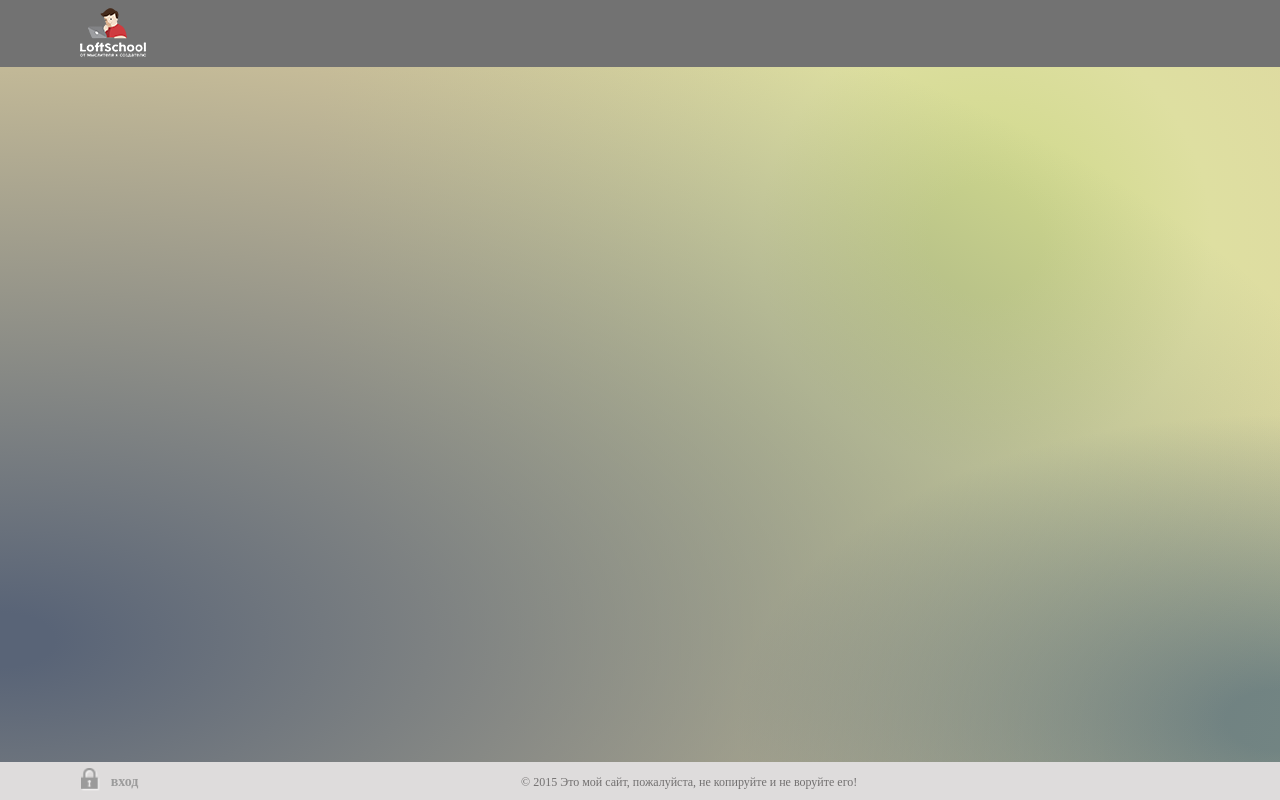
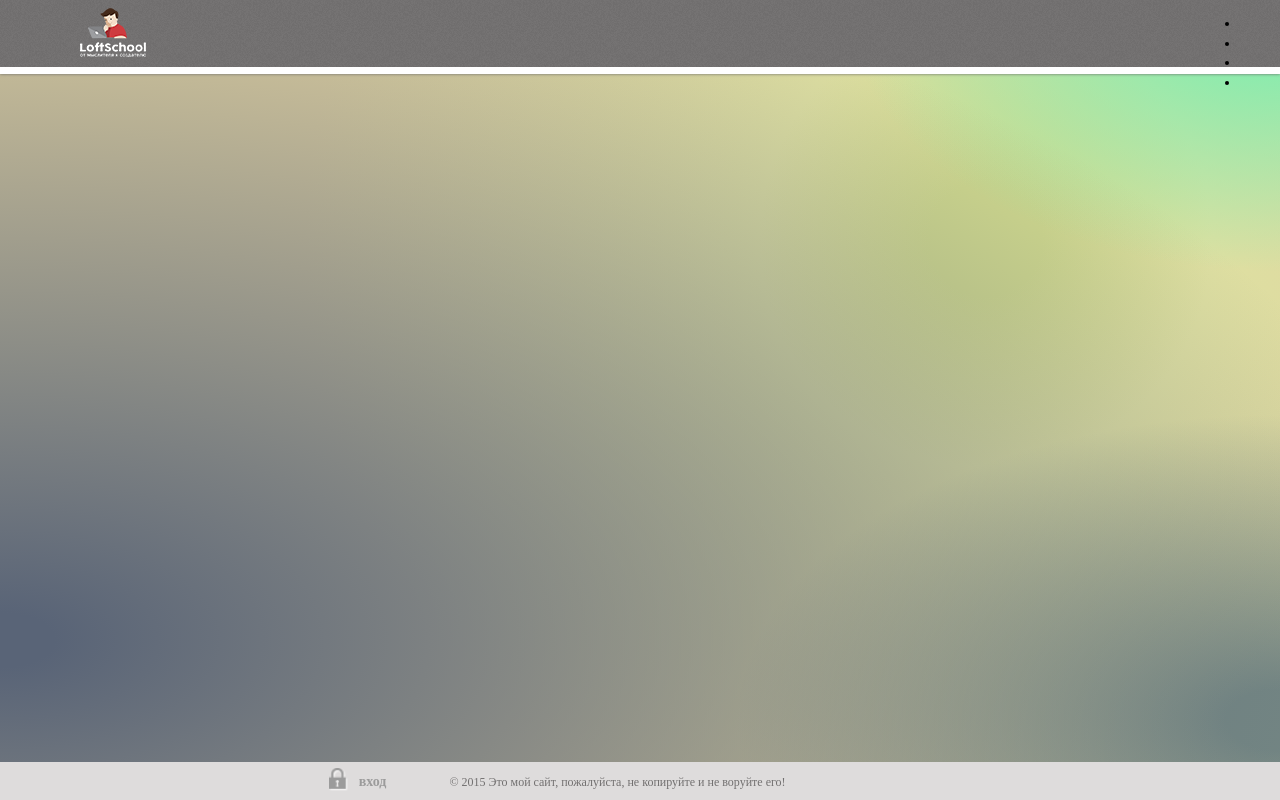
Before and after one commit to DANADJ/GVPortfolio-1, a PHP site: page / in a window 1280 px wide. Run offline with PHP 8.4, Linux system fonts and the light colour scheme; some libraries are stand-ins or nearby versions.

Commit message:
Доработал центрирование сайта, футер и хедер

```diff
--- a/app/css/footer.css
+++ b/app/css/footer.css
@@ -9,14 +9,14 @@
    margin-top: -38px;
    height: 38px;
    background-color: #dedcdc;
-   text-align: center;
    line-height: 38px;
 }
 .footer-login {
    float: left;
+   padding: 0 63px 0 169px;
 }
 .footer-login-lock {
-   margin: 6px 10px 9px 41px;
+   margin: 6px 10px 9px 0px;
    height: 23px;
    float: left;
 }
--- a/app/css/header.css
+++ b/app/css/header.css
@@ -1,7 +1,27 @@
 .header {
-   background-color: #727272;
+   background-image: url(../images/header_bg.png);
    height: 67px;
+   border-bottom: 7px solid #ffffff;
+   box-shadow: 0px 0px 3px #676767;
 }
 .header-logo-img {
    margin: 8px 0 10px 40px;
 }
+.social-icon, .item {
+   float: right;
+}
+.item {
+   display: block;
+}
+.social-icon-fb {
+   background: url();
+}
+.social-icon-vk {
+   background: url();
+}
+.social-icon-tvit {
+   background: url();
+}
+.social-icon-git {
+   background: url();
+}
--- a/app/css/main.css
+++ b/app/css/main.css
@@ -19,21 +19,29 @@ table {
    min-height: 100%;
    height: auto !important;
    height: 100%;
-   min-width: 1200px;
+   min-width: 960px;
    overflow: hidden;
    background:
       radial-gradient(ellipse farthest-corner at 0 80%, #596477 3%, transparent 80%),
       radial-gradient(ellipse farthest-corner at 100% 90%, #758884 3%, transparent 30%),
+      radial-gradient(ellipse farthest-corner at 100% 0%, #7ceeb0 3%, transparent 24%),
       radial-gradient(circle at 77% 30%, #d0d98d 5%, #DEDFA1 20%, #dfd0a0 60%);
    background-repeat: no-repeat;
 }
 /*Центрирование контента*/
 .conteiner {
-   width: 1200px;
    min-height: 100%;
    height: auto !important;
    height: 100%;
    margin: 0 auto;
    padding: 0;
-
 }
+.header-width {
+   width: 1200px;
+}
+.page-width {
+   width: 960px;
+}
+.footer-width {
+   width: 960px;
+}
--- a/app/index.html
+++ b/app/index.html
@@ -20,6 +20,12 @@
          <header class="header">
             <div class="conteiner header-width">
                <a href="http://loftschool.com" class="header-logo"><img class="header-logo-img" src="images/logo.png" alt="Логотип LoftSchool"></a>
+               <ul class="social-icon">
+                  <li><a href="" class="item social-icon-fb"></a></li>
+                  <li><a href="" class="item social-icon-vk"></a></li>
+                  <li><a href="" class="item social-icon-tvit"></a></li>
+                  <li><a href="" class="item social-icon-git"></a></li>
+               </ul>
             </div><!--Конец Conteiner-->
          </header>
          <section class="page conteiner page-width">
```
Also changed, not shown: app/images/header_bg.png (added), 1 other file.
